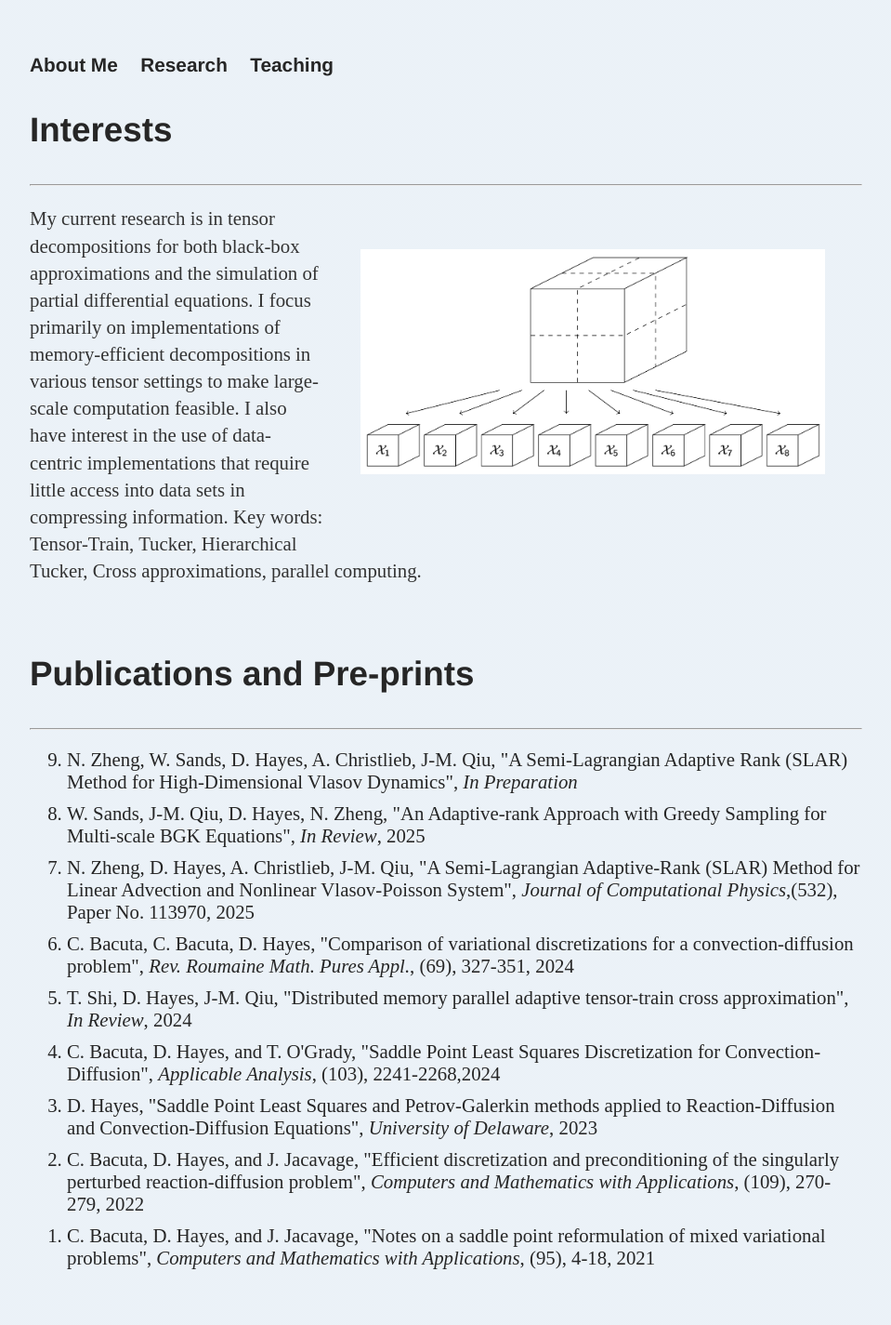
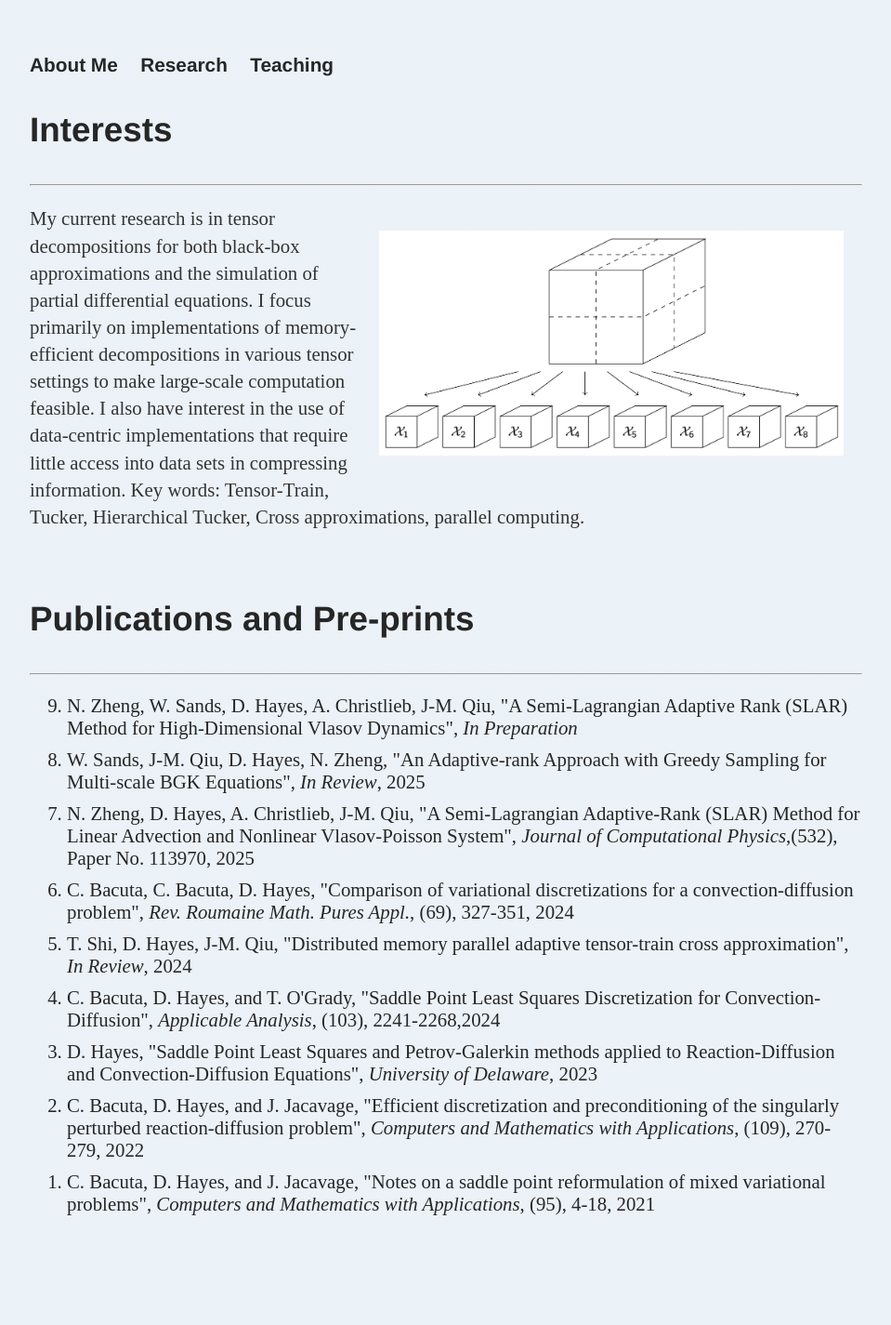
Before and after one commit to dhayes95/dhayes95.github.io, a Jekyll site: the page built from research/index.html, in a window 1280 px wide. Shown: the whole page at 93% size, without its empty margins (160-1119 px from the left). Built offline with Jekyll 4.4.1, drawn with Linux system fonts in a browser that asks for light colours; after the commit the page ends 1367 px from its top, so only the background shows below that.

Commit message:
Adjust image padding in research index.html
Updated image padding style in the about section.

```diff
--- a/research/index.html
+++ b/research/index.html
@@ -6,7 +6,7 @@ title: Research Interest
 		<div class="about">
 			<h3>Interests</h3>
 			<hr>
-			<p style="padding:40px; float:right;"><img src="Subtensors.png" height= "auto" width="500"></p>
+			<p style="padding:20px; float:right;"><img src="Subtensors.png" height= "auto" width="500"></p>
 			<p>
 			My current research is in tensor decompositions for both black-box approximations and the simulation of partial differential equations.
 				I focus primarily on implementations of memory-efficient decompositions in various tensor settings to make large-scale computation feasible. I also have
```
